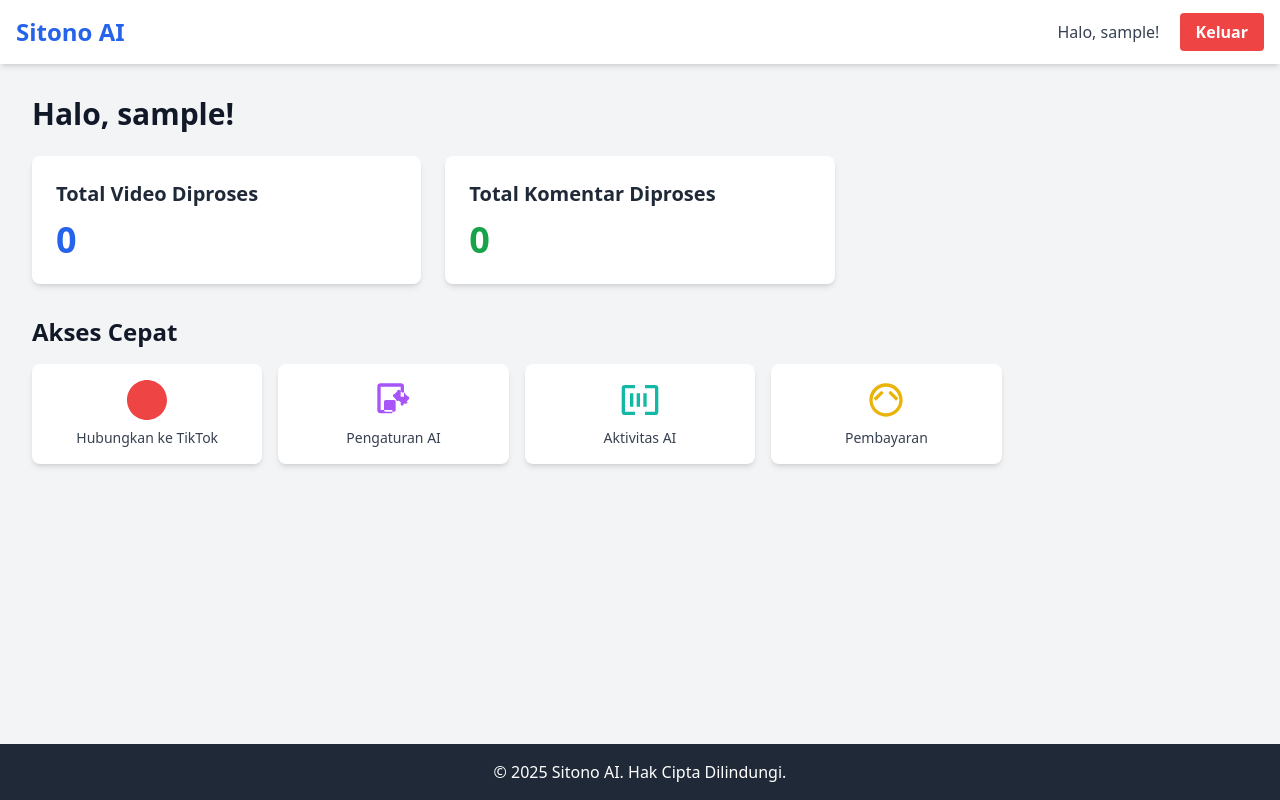
After one commit to Tonoooo/tiktok-bot, a Flask app: page /dashboard in a window 1280 px wide. The commit adds this page. Run offline with Flask 3, Linux system fonts and the light colour scheme; the visitor is signed in with stand-in values (Sample User, id 1); data that the repository does not hold is empty; some libraries are stand-ins or nearby versions.

Commit message:
+dashbord pertama

```diff
--- a/backend/templates/base.html
+++ b/backend/templates/base.html
@@ -13,7 +13,7 @@
 <body class="bg-gray-100 flex flex-col min-h-screen">
     <header class="bg-white shadow-md p-4">
         <nav class="container mx-auto flex justify-between items-center">
-            <a href="{{ url_for('welcome') }}" class="text-2xl font-bold text-blue-600">AI Responder</a>
+            <a href="{{ url_for('welcome') }}" class="text-2xl font-bold text-blue-600">Sitono AI</a>
             <div>
                 {% if current_user.is_authenticated %}
                     <span class="text-gray-700 mr-4">Halo, {{ current_user.username }}!</span>
--- /dev/null
+++ b/backend/templates/dashboard.html
@@ -0,0 +1,57 @@
+{% extends "base.html" %}
+
+{% block title %}Dashboard Klien{% endblock %}
+
+{% block content %}
+<div class="container mx-auto p-4">
+    <h1 class="text-3xl font-bold text-gray-900 mb-6">Halo, {{ current_user.username }}!</h1>
+
+    <div class="grid grid-cols-1 md:grid-cols-2 lg:grid-cols-3 gap-6 mb-8">
+        <!-- Bagian Informasi Cepat -->
+        <div class="bg-white p-6 rounded-lg shadow-md">
+            <h2 class="text-xl font-semibold text-gray-800 mb-3">Total Video Diproses</h2>
+            <p class="text-4xl font-bold text-blue-600">{{ total_videos }}</p>
+        </div>
+        <div class="bg-white p-6 rounded-lg shadow-md">
+            <h2 class="text-xl font-semibold text-gray-800 mb-3">Total Komentar Diproses</h2>
+            <p class="text-4xl font-bold text-green-600">{{ total_comments }}</p>
+        </div>
+        <!-- Anda bisa menambahkan lebih banyak info cepat di sini -->
+    </div>
+
+    <h2 class="text-2xl font-bold text-gray-900 mb-4">Akses Cepat</h2>
+    <div class="grid grid-cols-2 sm:grid-cols-3 md:grid-cols-4 lg:grid-cols-5 gap-4">
+        <!-- Quick Access Buttons -->
+        <a href="{{ url_for('tiktok_connect') }}" class="flex flex-col items-center justify-center p-4 bg-white rounded-lg shadow-md hover:shadow-lg transition-shadow duration-300">
+            <svg class="w-10 h-10 text-red-500 mb-2" fill="currentColor" viewBox="0 0 24 24"><path d="M12 0c-6.627 0-12 5.373-12 12s5.373 12 12 12 12-5.373 12-12-5.373-12-12-12zm3.033 13.917c-.505.006-2.527-.015-3.04.004-.37.01-.762.062-1.12.164-1.076.305-1.921.849-2.571 1.637-.625.75-.95 1.705-.95 2.766 0 .524.425.95.95.95s.95-.425.95-.95c0-1.168.614-2.126 1.761-2.457.25-.074.522-.112.793-.112.44 0 2.222.012 2.723-.004.524-.004.95-.429.95-.953-.001-.525-.426-.951-.951-.951zM11.956 9.872c-.173.003-.346.009-.519.019-1.258.075-2.285.498-2.99 1.144-.633.585-.989 1.341-.989 2.222 0 .525.424.95.95.95s.95-.425.95-.95c0-.525.424-.95.95-.95.14 0 .28.01.417.027.674.088 1.455.105 2.148.066.39-.022.795-.083 1.162-.187.35-.1.666-.237.935-.41.348-.225.641-.531.864-.91.222-.379.351-.818.351-1.284 0-.525-.425-.95-.95-.95s-.95.425-.95.95c0 .35-.091.683-.263.987-.13.23-.298.41-.5.54-.18.118-.39.21-.618.27-.37.094-.757.144-1.139.162zM12.001 7.001c-1.385 0-2.5 1.115-2.5 2.5s1.115 2.5 2.5 2.5 2.5-1.115 2.5-2.5-1.115-2.5-2.5-2.5z"/></svg>
+            <span class="text-sm font-medium text-gray-700 text-center">Hubungkan ke TikTok</span>
+        </a>
+        <a href="{{ url_for('ai_settings') }}" class="flex flex-col items-center justify-center p-4 bg-white rounded-lg shadow-md hover:shadow-lg transition-shadow duration-300">
+            <svg class="w-10 h-10 text-purple-500 mb-2" fill="currentColor" viewBox="0 0 24 24"><path d="M19.4 12.98l1.45-1.45a1 1 0 0 0-.71-1.71l-1.45-1.45a1 1 0 0 0-1.71-.71l-1.45-1.45a1 1 0 0 0-1.71.71l-1.45 1.45a1 1 0 0 0-.71 1.71l1.45 1.45a1 1 0 0 0 1.71.71l1.45 1.45a1 1 0 0 0 .71 1.71l1.45-1.45a1 1 0 0 0 1.71-.71zM11 20H4a2 2 0 0 1-2-2V4a2 2 0 0 1 2-2h12a2 2 0 0 1 2 2v6h-2V4H4v14h7v2zM13 13a1 1 0 0 0-1-1H7a1 1 0 0 0-1 1v5a1 1 0 0 0 1 1h5a1 1 0 0 0 1-1v-5z"/></svg>
+            <span class="text-sm font-medium text-gray-700 text-center">Pengaturan AI</span>
+        </a>
+        <a href="{{ url_for('ai_activity') }}" class="flex flex-col items-center justify-center p-4 bg-white rounded-lg shadow-md hover:shadow-lg transition-shadow duration-300">
+            <svg class="w-10 h-10 text-teal-500 mb-2" fill="currentColor" viewBox="0 0 24 24"><path d="M21 3h-6v2h6v14h-6v2h6a2 2 0 0 0 2-2V5a2 2 0 0 0-2-2zM16 8v8h-2V8h2zM12 8v8h-2V8h2zM8 8v8H6V8h2zM3 3h6v2H3v14h6v2H3a2 2 0 0 1-2-2V5a2 2 0 0 1 2-2z"/></svg>
+            <span class="text-sm font-medium text-gray-700 text-center">Aktivitas AI</span>
+        </a>
+        <a href="{{ url_for('payment') }}" class="flex flex-col items-center justify-center p-4 bg-white rounded-lg shadow-md hover:shadow-lg transition-shadow duration-300">
+            <svg class="w-10 h-10 text-yellow-500 mb-2" fill="currentColor" viewBox="0 0 24 24"><path d="M12 2c-5.522 0-10 4.478-10 10s4.478 10 10 10 10-4.478 10-10-4.478-10-10-10zm0 18c-4.411 0-8-3.589-8-8s3.589-8 8-8 8 3.589 8 8-3.589 8-8 8zm-2.793-10.793l-3.207 3.207-1.414-1.414 4.621-4.621 1.414 1.414zm5.586 0l3.207 3.207 1.414-1.414-4.621-4.621-1.414 1.414z"/></svg>
+            <span class="text-sm font-medium text-gray-700 text-center">Pembayaran</span>
+        </a>
+    </div>
+
+    <!-- Tampilkan pesan flash jika ada -->
+    {% with messages = get_flashed_messages(with_categories=true) %}
+        {% if messages %}
+            <div class="mt-8">
+                {% for category, message in messages %}
+                    <div class="bg-{{ category }}-100 border border-{{ category }}-400 text-{{ category }}-700 px-4 py-3 rounded relative mb-4" role="alert">
+                        <span class="block sm:inline">{{ message }}</span>
+                    </div>
+                {% endfor %}
+            </div>
+        {% endif %}
+    {% endwith %}
+
+</div>
+{% endblock %}
```
